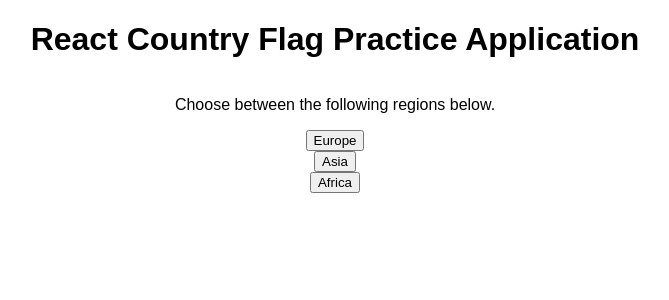
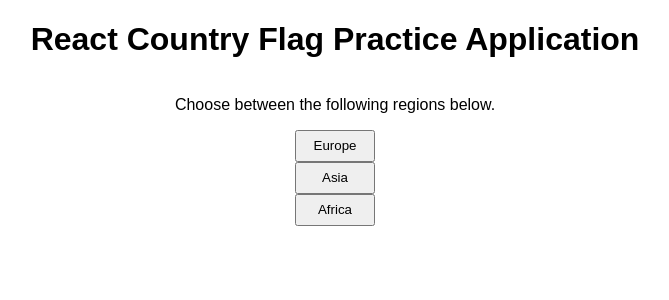
Before and after one commit to mazmann/country-flag, a React (Create React App) app: page / in a window 1280 px wide. Shown: the top 300 px of the page, without its empty margins (305-974 px from the left). Built offline with nearby package versions, Linux system fonts and the light colour scheme.

Commit message:
more css

```diff
--- a/src/AfricaRegion.jsx
+++ b/src/AfricaRegion.jsx
@@ -2,10 +2,6 @@ import { useEffect, useState } from "react";
 const AfricaRegion = () => {
     let [africanCountries, setAfricanCountries] = useState([]);
     let [selectedCountry, setSelectedCountry] = useState(null);
-
-    // let toggleParagraph = (country) => {
-    //     setSelectedCountry(selectedCountry === country ? null : country);
-    //   };
 
     let toggleParagraph = (country) => {
         if (selectedCountry === country) {
@@ -14,6 +10,7 @@ const AfricaRegion = () => {
             setSelectedCountry(country);
         }
     };
+
     useEffect(() => {
         let getAfrica = async () => {
             let response = await fetch("https://restcountries.com/v3.1/region/africa")
@@ -23,6 +20,7 @@ const AfricaRegion = () => {
         getAfrica();
 
     }, []);
+
     return (
         <div className="flagContainer">
             {africanCountries.map((country, i) => (
--- a/src/styles.css
+++ b/src/styles.css
@@ -22,6 +22,8 @@ body {
 
 .mainMenu {
     order: 1;
+    width: 5rem;
+    height: 2rem;
 }
 
 .eachCountry {
```
Lines whose indentation alone changed are shown as unchanged.
